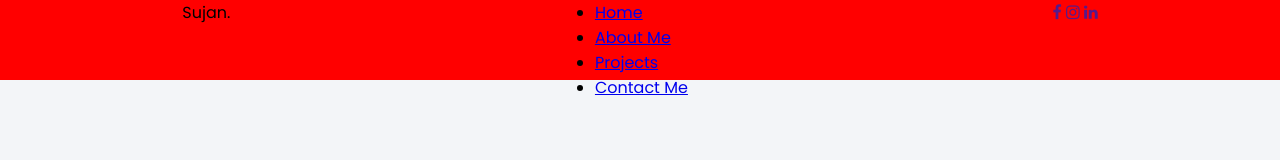
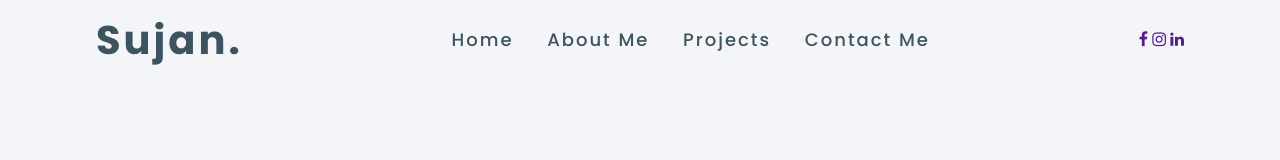
Before and after one commit to asujan205/protfolio, a plain HTML site: page index.html in a window 1280 px wide. Drawn offline with Linux system fonts and the light colour scheme.

Commit message:
#nav-items

```diff
--- a/style.css
+++ b/style.css
@@ -25,5 +25,37 @@ nav {
   width: 100%;
   height: 10vh;
   z-index: 111;
-  background-color: red;
+
+  line-height: 10vh;
 }
+.logo {
+  display: flex;
+
+  font-size: 40px;
+
+  font-weight: 700;
+
+  color: #3d535f;
+  letter-spacing: 3px;
+  cursor: pointer;
+}
+
+.nav-links {
+  display: flex;
+  justify-content: space-around;
+  width: 40%;
+  height: 100%;
+}
+.nav-links li {
+  list-style: none;
+  margin: 0 10px;
+}
+
+.nav-links a {
+  text-decoration: none;
+  color: #3d535f;
+  font-weight: 500;
+  letter-spacing: 2px;
+  font-size: 18px;
+  transition: all 0.3s ease;
+}
```
